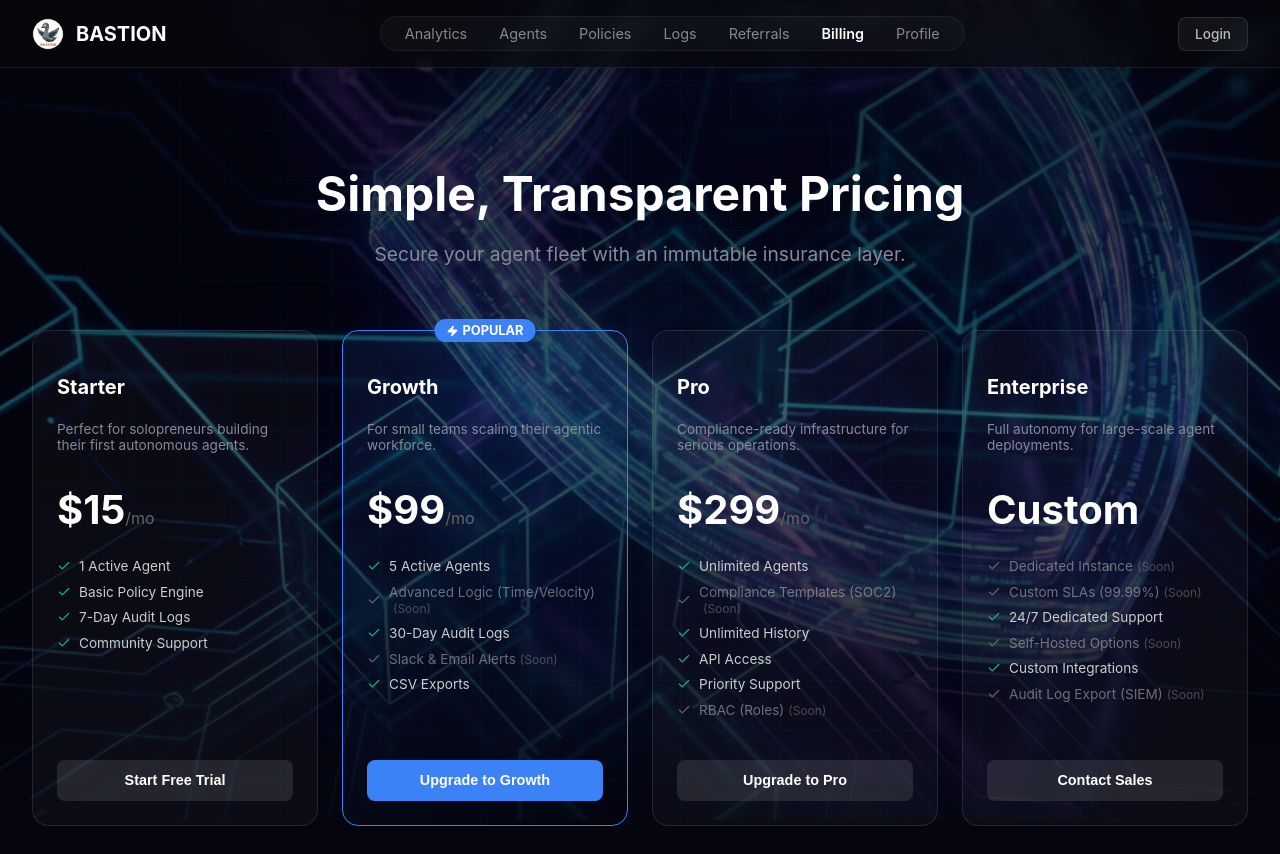
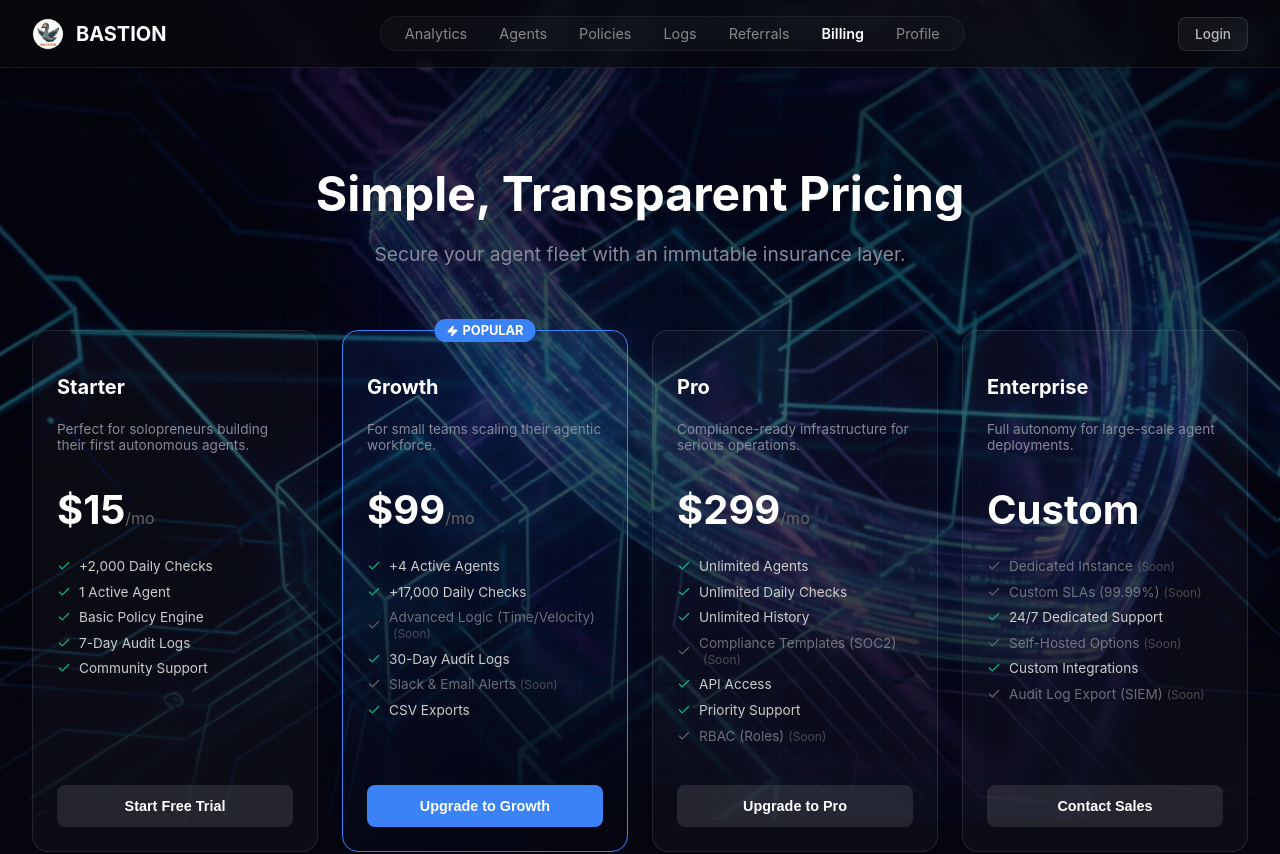
Before and after one commit to Legatia/Bastion, a Next.js app in the folder dashboard/: page /billing in a window 1280 px wide. Shown: the top 854 px of the page. Built offline with nearby package versions, Linux system fonts and the light colour scheme; no server answers.

Commit message:
update billing page to align with new tier quote

```diff
--- a/dashboard/pages/billing.tsx
+++ b/dashboard/pages/billing.tsx
@@ -25,6 +25,7 @@ const PLANS: Plan[] = [
         period: '/mo',
         description: 'Perfect for solopreneurs building their first autonomous agents.',
         features: [
+            { text: '+2,000 Daily Checks', ready: true }, // 1k -> 3k
             { text: '1 Active Agent', ready: true },
             { text: 'Basic Policy Engine', ready: true },
             { text: '7-Day Audit Logs', ready: true },
@@ -41,7 +42,8 @@ const PLANS: Plan[] = [
         period: '/mo',
         description: 'For small teams scaling their agentic workforce.',
         features: [
-            { text: '5 Active Agents', ready: true },
+            { text: '+4 Active Agents', ready: true }, // 1 -> 5
+            { text: '+17,000 Daily Checks', ready: true }, // 3k -> 20k
             { text: 'Advanced Logic (Time/Velocity)', ready: false },
             { text: '30-Day Audit Logs', ready: true },
             { text: 'Slack & Email Alerts', ready: false },
@@ -59,8 +61,9 @@ const PLANS: Plan[] = [
         description: 'Compliance-ready infrastructure for serious operations.',
         features: [
             { text: 'Unlimited Agents', ready: true },
+            { text: 'Unlimited Daily Checks', ready: true },
+            { text: 'Unlimited History', ready: true },
             { text: 'Compliance Templates (SOC2)', ready: false },
-            { text: 'Unlimited History', ready: true },
             { text: 'API Access', ready: true },
             { text: 'Priority Support', ready: true },
             { text: 'RBAC (Roles)', ready: false }
@@ -173,10 +176,10 @@ export default function Billing() {
                             </div>
                             <div style={{ textAlign: 'left' }}>
                                 <h3 style={{ fontSize: '1rem', margin: 0, color: '#60a5fa' }}>
-                                    Free Trial Active
+                                    Free Trial Active ({getTrialDaysLeft()} Days Left)
                                 </h3>
                                 <p style={{ fontSize: '0.9rem', color: '#93c5fd', margin: 0 }}>
-                                    You have <strong>{getTrialDaysLeft()} days left</strong>. Subscribe to keep your agents running.
+                                    Includes <strong>1 Agent</strong> and <strong>1,000 Daily Checks</strong>.
                                 </p>
                             </div>
                         </div>
```
Also changed, not shown: dashboard/pages/profile.tsx (+4 -4 lines).
